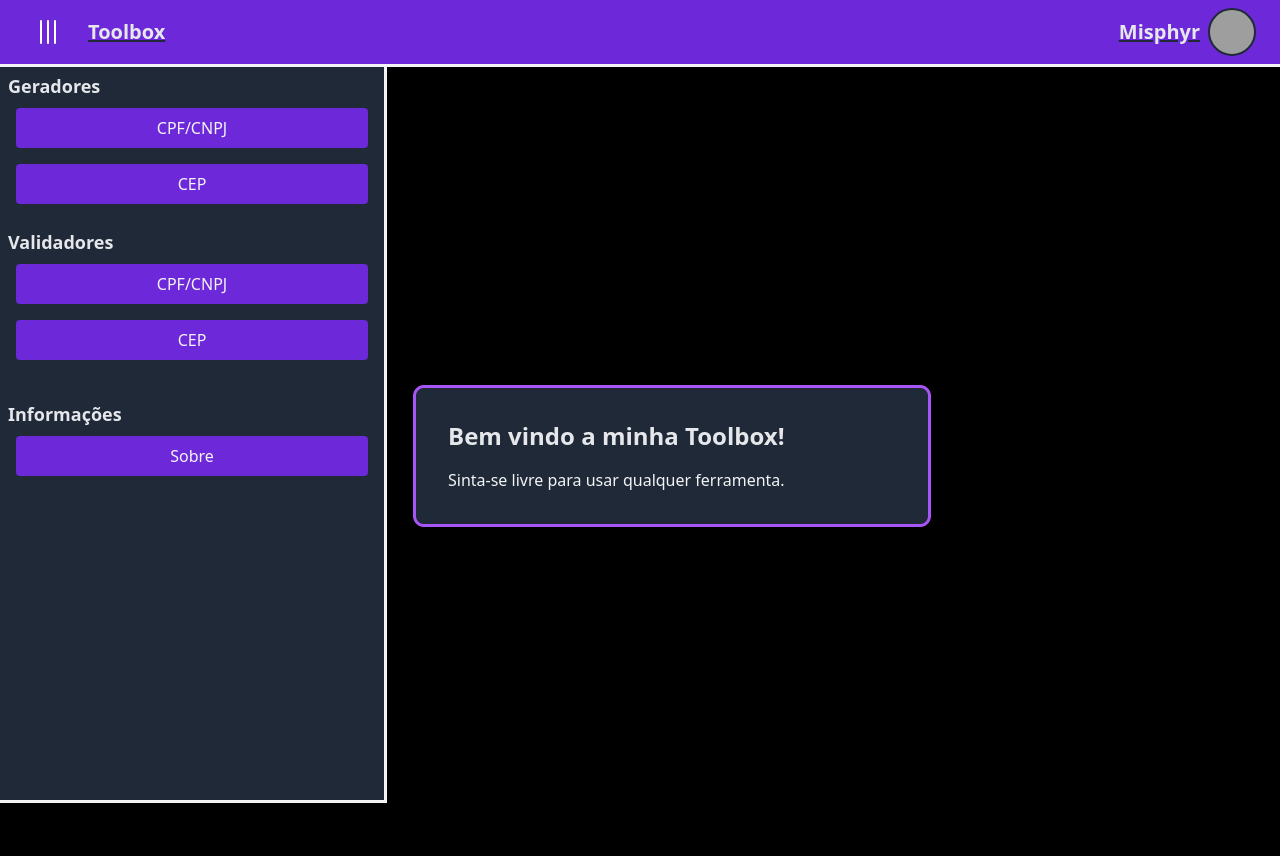
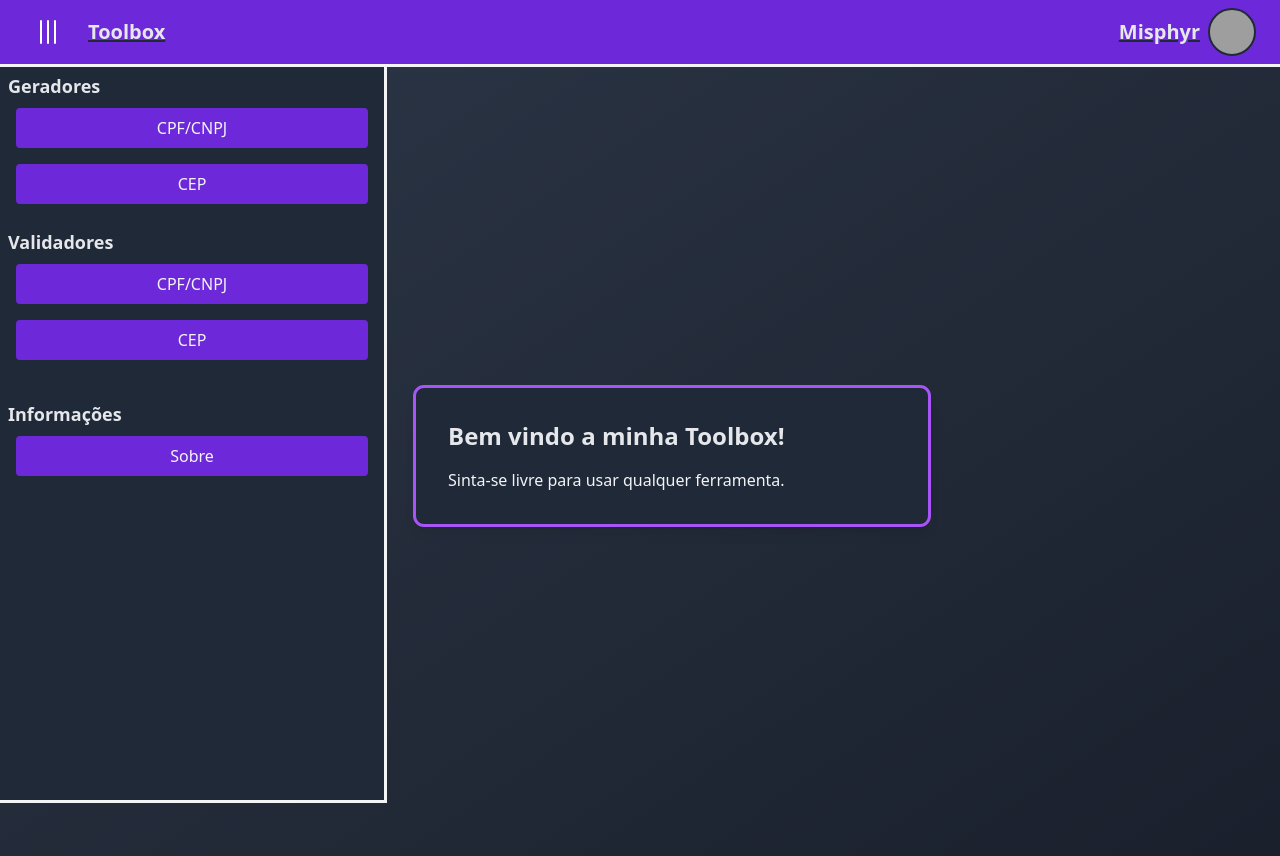
Before and after one commit to misphyr/tools, a Next.js app: page / in a window 1280 px wide. Built offline with nearby package versions, Linux system fonts and the light colour scheme; grey boxes are pictures that could not be loaded.

Commit message:
tema claro desabilitado

```diff
--- a/src/app/globals.css
+++ b/src/app/globals.css
@@ -6,16 +6,16 @@
 @media (prefers-color-scheme: dark) {
   :root {
     --foreground-rgb: 255, 255, 255;
+    --background-start-rgb: 45, 55, 72; /* Charcoal bg-gray-900 */
     --background-end-rgb: 26, 32, 44; /* Onyx Gray bg-gray-900 */
-    --background-start-rgb: 45, 55, 72; /* Charcoal bg-gray-900 */
   }
 }
 
 @media (prefers-color-scheme: light) {
   :root {
     --foreground-rgb: 255, 255, 255;
-    --background-start-rgb: 0, 0, 0; /* Gray-900 */
-    --background-end-rgb: 0, 0, 0; /* Gray-900 */
+    --background-start-rgb: 45, 55, 72; /* Charcoal bg-gray-900 */
+    --background-end-rgb: 26, 32, 44; /* Onyx Gray bg-gray-900 */
   }
 }
 
```
